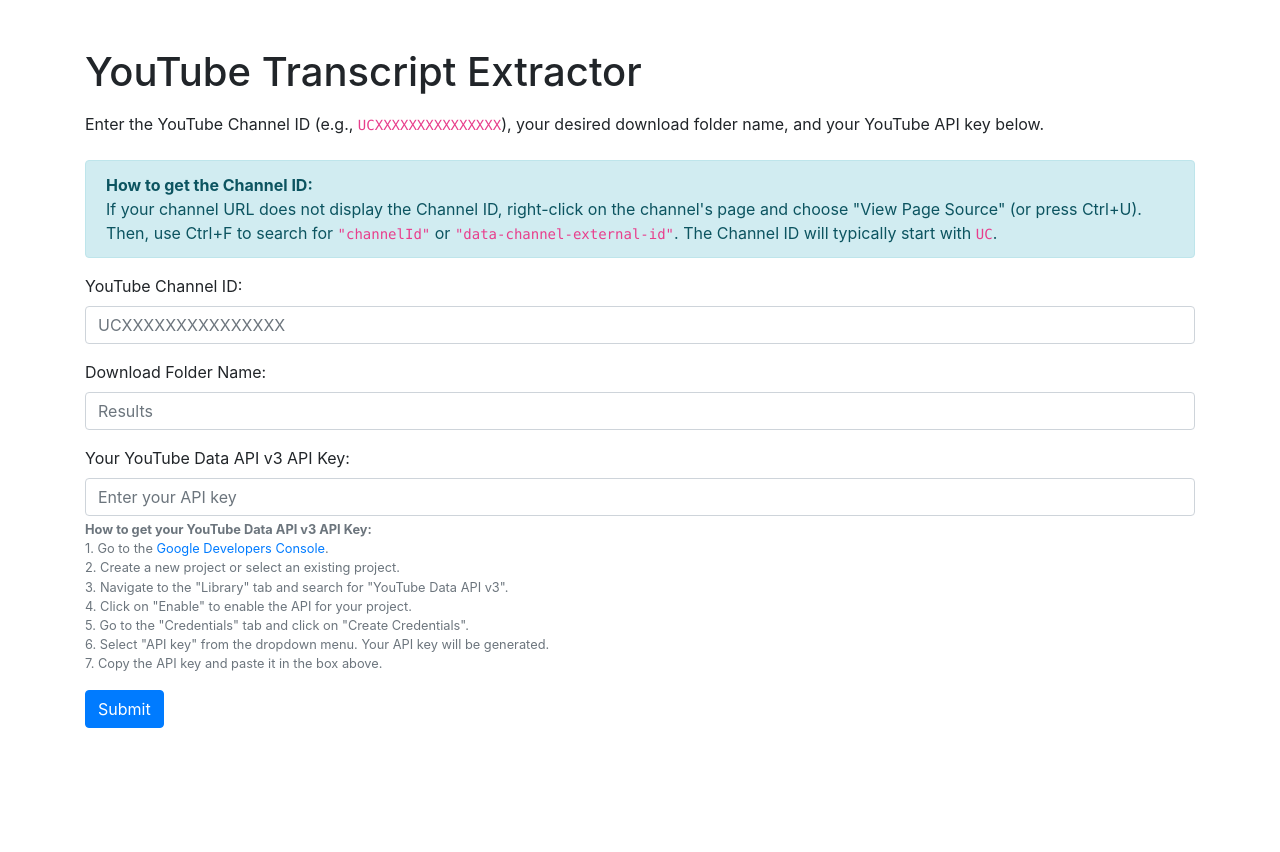
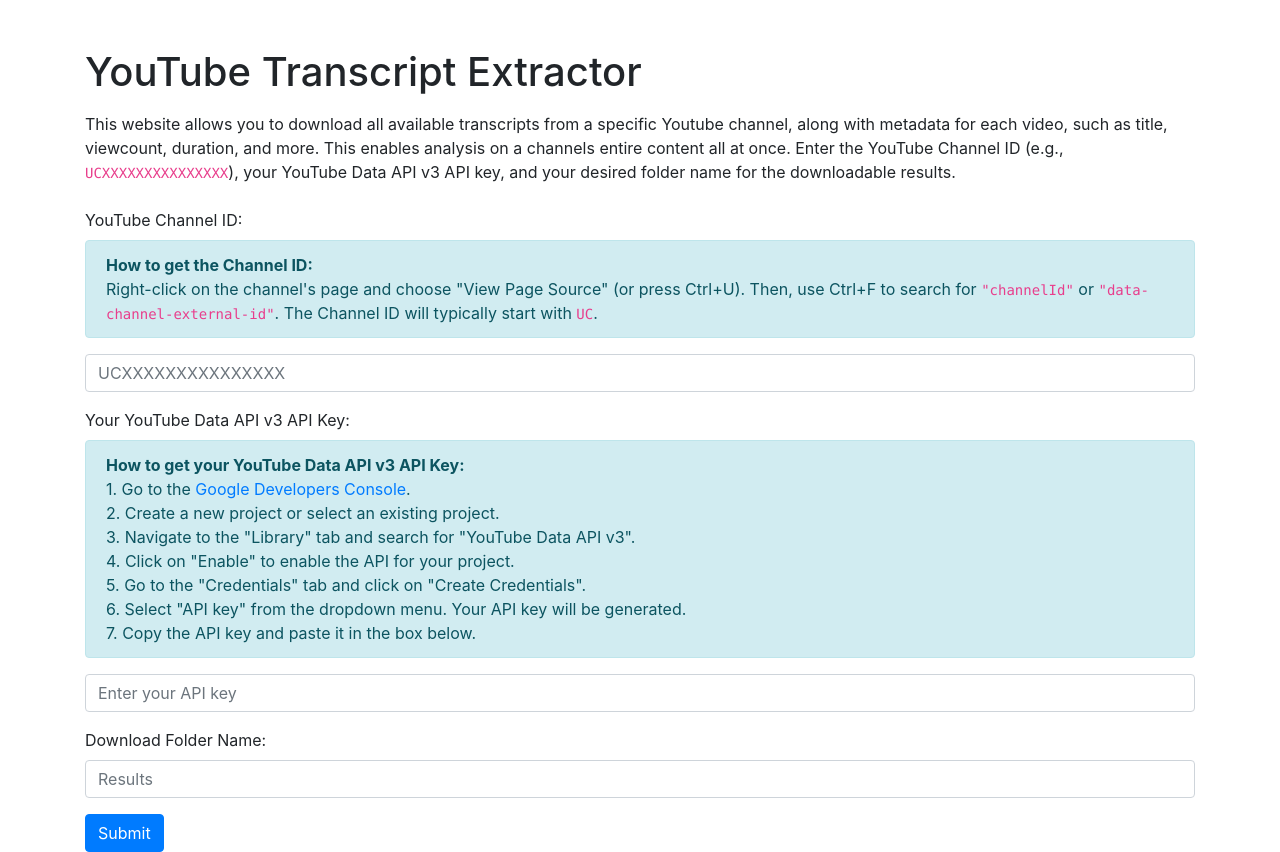
Before and after one commit to jgrimes9/Youtube-Channel-Transcript-Extractor, a Flask app: page / in a window 1280 px wide. Before the commit the page ends 728 px from the top, so only its background shows below. Run offline with Flask 3, Linux system fonts and the light colour scheme; some libraries are stand-ins or nearby versions.

Commit message:
Update index.html

```diff
--- a/templates/index.html
+++ b/templates/index.html
@@ -15,31 +15,27 @@
     <div class="container mt-5">
         <h1 class="mb-3">YouTube Transcript Extractor</h1>
         <p class="mb-4">
-            Enter the YouTube Channel ID (e.g., <code>UCXXXXXXXXXXXXXXX</code>), your desired download folder name, and your YouTube API key below.
+            This website allows you to download all available transcripts from a specific Youtube channel, along with metadata for each video, such as title, viewcount, duration, and more. This enables analysis on a channels entire content all at once.
+            Enter the YouTube Channel ID (e.g., <code>UCXXXXXXXXXXXXXXX</code>), your YouTube Data API v3 API key, and your desired folder name for the downloadable results.
         </p>
-        <!-- Brief description on how to get the Channel ID -->
-        <div class="alert alert-info" role="alert">
-            <strong>How to get the Channel ID:</strong>
-            <br>
-            If your channel URL does not display the Channel ID, right-click on the channel's page and choose "View Page Source" (or press Ctrl+U).
-            Then, use Ctrl+F to search for <code>"channelId"</code> or <code>"data-channel-external-id"</code>.
-            The Channel ID will typically start with <code>UC</code>.
-        </div>
 
         <form id="channelForm" action="/process" method="post">
             <div class="form-group">
                 <label for="channelId">YouTube Channel ID:</label>
+                <!-- Brief description on how to get the Channel ID -->
+                <div class="alert alert-info" role="alert">
+                    <strong>How to get the Channel ID:</strong>
+                    <br>
+                    Right-click on the channel's page and choose "View Page Source" (or press Ctrl+U).
+                    Then, use Ctrl+F to search for <code>"channelId"</code> or <code>"data-channel-external-id"</code>.
+                    The Channel ID will typically start with <code>UC</code>.
+                </div>
                 <input type="text" class="form-control" id="channelId" name="channelId" placeholder="UCXXXXXXXXXXXXXXX" required>
             </div>
             <div class="form-group">
-                <label for="folderName">Download Folder Name:</label>
-                <input type="text" class="form-control" id="folderName" name="folderName" placeholder="Results" required>
-            </div>
-            <div class="form-group">
                 <label for="apiKey">Your YouTube Data API v3 API Key:</label>
-                <input type="text" class="form-control" id="apiKey" name="apiKey" placeholder="Enter your API key" required>
                 <!-- Explanation on how to get the API key -->
-                <small class="form-text text-muted">
+                <div class="alert alert-info" role="alert">
                     <strong>How to get your YouTube Data API v3 API Key:</strong>
                     <br>
                     1. Go to the <a href="https://console.developers.google.com/" target="_blank">Google Developers Console</a>.
@@ -54,8 +50,13 @@
                     <br>
                     6. Select "API key" from the dropdown menu. Your API key will be generated.
                     <br>
-                    7. Copy the API key and paste it in the box above.
-                </small>
+                    7. Copy the API key and paste it in the box below.
+                </div>
+                <input type="text" class="form-control" id="apiKey" name="apiKey" placeholder="Enter your API key" required>
+            </div>
+            <div class="form-group">
+                <label for="folderName">Download Folder Name:</label>
+                <input type="text" class="form-control" id="folderName" name="folderName" placeholder="Results" required>
             </div>
             <button type="submit" class="btn btn-primary">Submit</button>
         </form>
```
